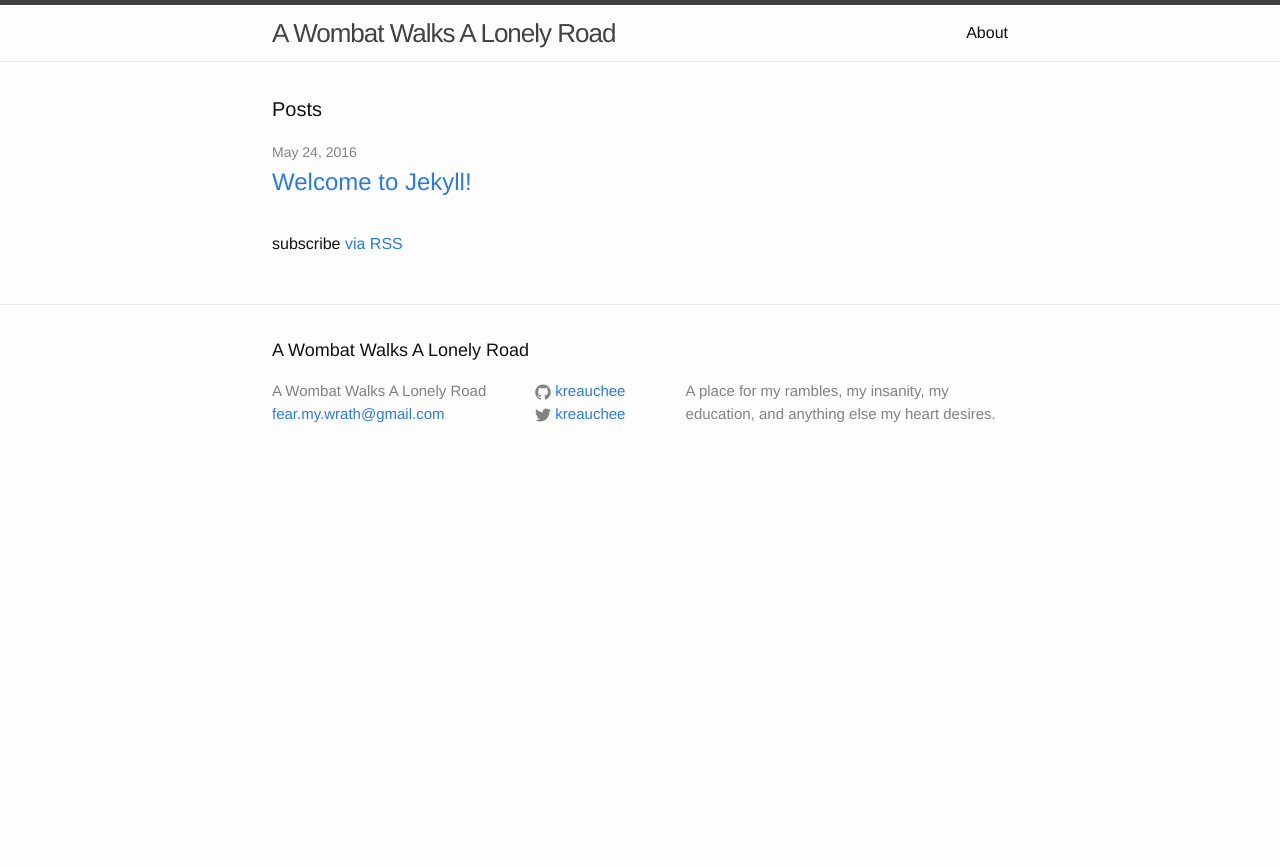
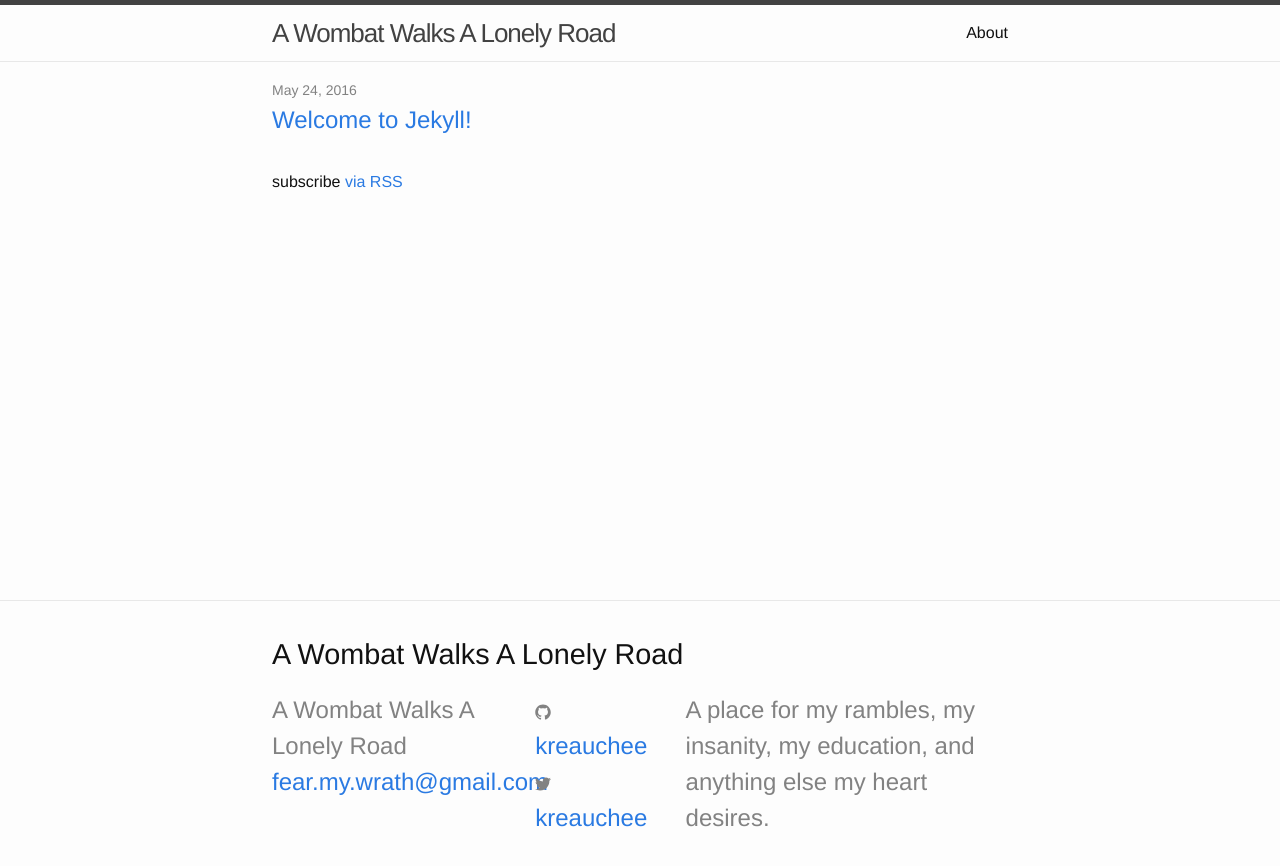
Before and after one commit to kreauchee/kreauchee.github.io, a Jekyll site: the page built from index.html, in a window 1280 px wide. Shown: the top 866 px of the page. Built offline with Jekyll 4.4.1, drawn with Linux system fonts in a browser that asks for light colours.

Commit message:
changing header & footer position / behavior

```diff
--- a/_sass/_layout.scss
+++ b/_sass/_layout.scss
@@ -4,10 +4,13 @@
 .site-header {
     border-top: 5px solid $grey-color-dark;
     border-bottom: 1px solid $grey-color-light;
-    min-height: 56px;
+    height: 3.5em;
 
     // Positioning context for the mobile navigation icon
-    position: relative;
+    position: fixed;
+    width: 100%;
+    z-index: 9999;
+    background-color: $background-color;
 }
 
 .site-title {
@@ -100,10 +103,15 @@
 .site-footer {
     border-top: 1px solid $grey-color-light;
     padding: $spacing-unit 0;
+    position: fixed;
+    bottom: 0px;
+    background-color: $background-color;
+    z-index: 9999;
+    width: 100%;
 }
 
 .footer-heading {
-    font-size: 18px;
+    font-size: 1.8em;
     margin-bottom: $spacing-unit / 2;
 }
 
@@ -114,7 +122,7 @@
 }
 
 .footer-col-wrapper {
-    font-size: 15px;
+    font-size: 1.5em;
     color: $grey-color;
     margin-left: -$spacing-unit / 2;
     @extend %clearfix;
@@ -201,6 +209,7 @@
  */
 .post-header {
     margin-bottom: $spacing-unit;
+    margin-top: 3.5em;
 }
 
 .post-title {
```
